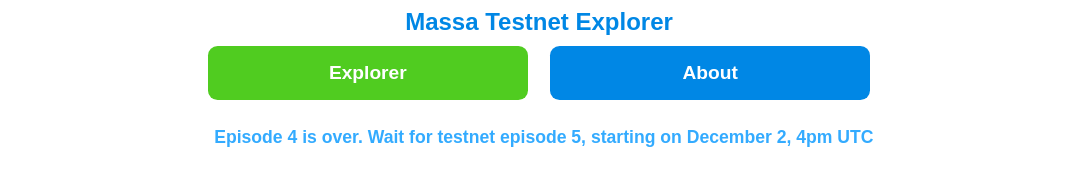
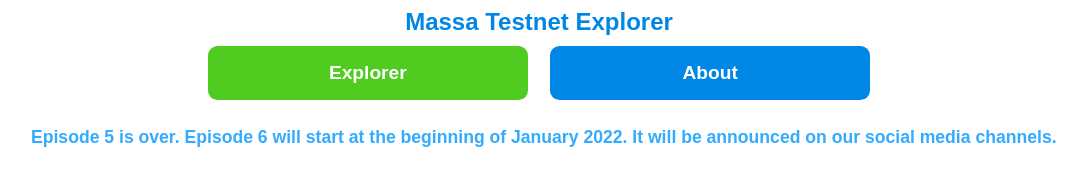
Before and after one commit to massalabs/massa-explorer, a website: page massa_down.htm in a window 1280 px wide. Shown: the whole page, without its empty margins (101-1188 px from the left). Drawn offline with Linux system fonts and the light colour scheme.

Commit message:
Advertise end of episode 5

```diff
--- a/massa_down.htm
+++ b/massa_down.htm
@@ -30,7 +30,7 @@
             <section id="explorer_page" class="invisible">
                 <h2 class="invisible">Explorer page</h2>
                 <article id="explorer_live">
-                    <h2>Episode 4 is over. Wait for testnet episode 5, starting on December 2, 4pm UTC</h2>
+                    <h2>Episode 5 is over. Episode 6 will start at the beginning of January 2022. It will be announced on our social media channels.</h2>
                 </article>
             </section>
 
```
